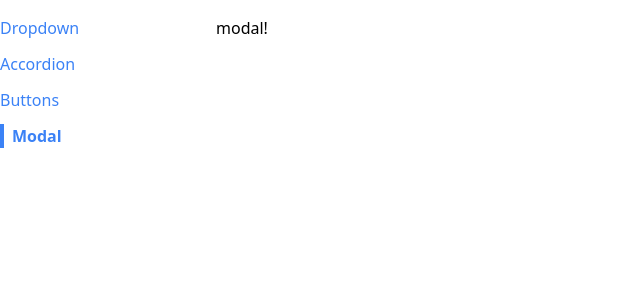
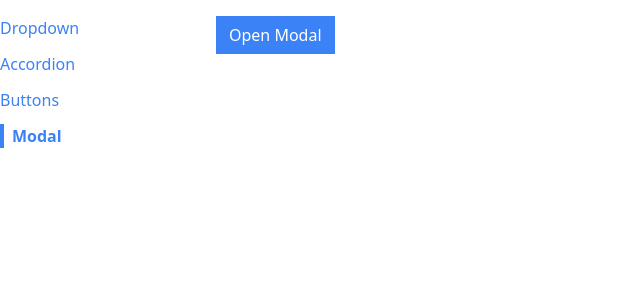
Before and after one commit to CocoTapi/modern_react_2023, a React (Create React App) app in the folder section_14/: page /modal in a window 1280 px wide. Shown: the top 300 px of the page, without its empty margins (0-640 px from the left). Built offline with nearby package versions, Linux system fonts and the light colour scheme.

Commit message:
setup Modal button

```diff
--- a/section_14/src/pages/ModalPage.js
+++ b/section_14/src/pages/ModalPage.js
@@ -1,9 +1,23 @@
+import { useState } from 'react';
+import Button from '../components/Button';
 import Modal from '../components/Modal'
 
 function ModalPage () {
+  const [showModal, setShowModal] = useState(false);
+
+  const handleClick = () => {
+    setShowModal(true);
+  }
+
   return (
-    <Modal>modal</Modal>
+    <div>
+      <Button onClick={handleClick} primary>
+        Open Modal
+      </Button>
+      {showModal && <Modal>modal</Modal>}
+    </div>
+
   )
 };
 
-export default Modal;
+export default ModalPage;
```
